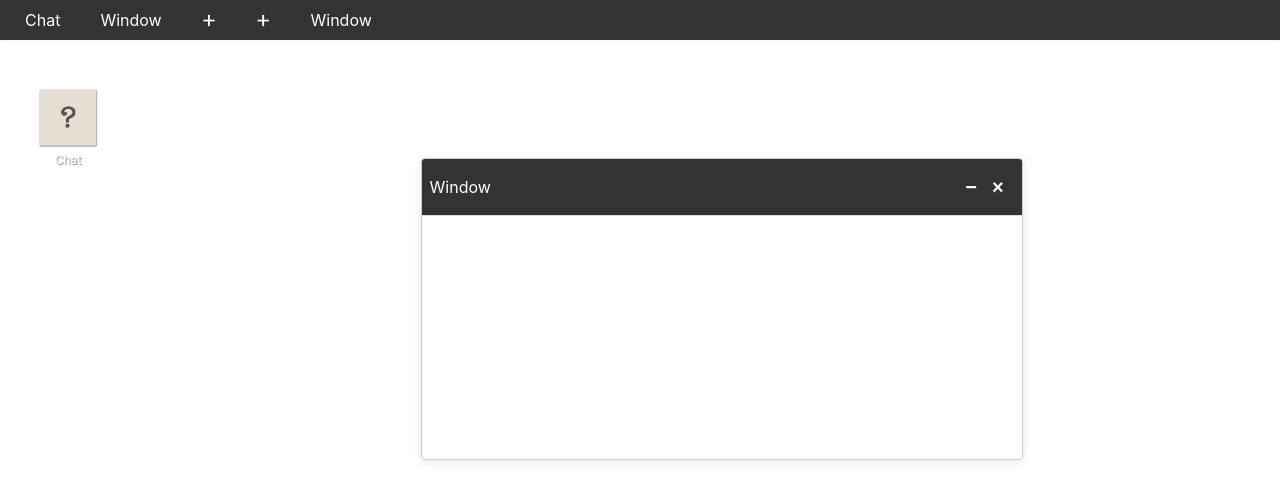
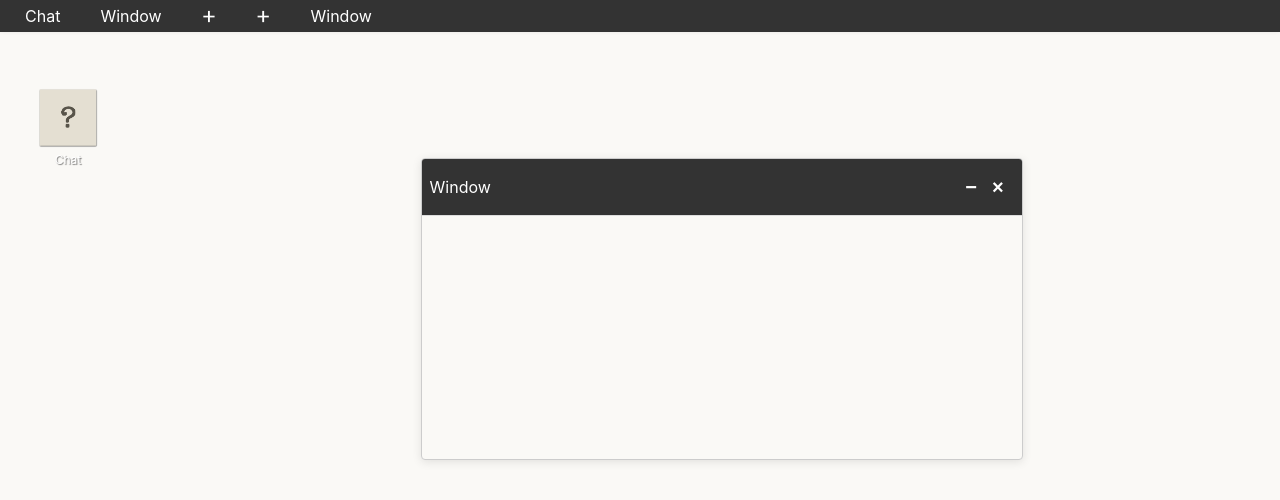
Before and after one commit to sudoDeVinci/NeocitiesWM, a website built with Vite: page src/index.html in a window 1280 px wide. Both pictures are taken after a click on the element "Window". Built offline with nearby package versions, Linux system fonts and the light colour scheme.

Commit message:
som basic changes and getting TODOs in order

```diff
--- a/src/js/chat.js
+++ b/src/js/chat.js
@@ -377,7 +377,7 @@ export default class ChatWindow extends Window {
   }
 
   connectWebSocket () {
-    this.ws = new WebSocket('wss://courselab.lnu.se/message-app/socket')
+    this.ws = new WebSocket('')
 
     this.ws.onopen = () => {
       this.addSystemMessage('Connecting to chat server')
@@ -430,7 +430,7 @@ export default class ChatWindow extends Window {
       data: text,
       username: this.username,
       channel: this.channel,
-      key: 'eDBE76deU7L0H9mEBgxUKVR0VCnq0XBd'
+      key: ''
     }
 
     this.ws.send(JSON.stringify(message))
--- a/src/js/environment.js
+++ b/src/js/environment.js
@@ -12,6 +12,11 @@ export default class Environment {
     this.currentlyDragging = null
     this.username = 'Anonymous-' + Math.floor(Math.random() * 1000)
 
+    // Set default colors
+    this.background_color = '#FAF9F6'
+    this.taskbar_background_color = '#333'
+    this.taskbar_text_color = '#fff'
+
     // Add custom font for code blocks
     const fontLink = document.createElement('link')
     fontLink.href = 'https://fonts.googleapis.com/css2?family=Fira+Code:wght@400;500&display=swap'
@@ -22,17 +27,31 @@ export default class Environment {
     this.environment = document.createElement('div')
     this.environment.id = 'window-environment'
     this.environment.style.cssText = `
-      width: 100%;
-      max-height: 100%;
-      max-width: 100%;
-      height: 100%;
+      height: 100vh;
+      width: 100vw;
       overflow-x: hidden;
       overflow-y: hidden;
+      background-color: ${this.background_color};
       `
 
     // Taskbar DOM element
     this.taskbar = document.createElement('div')
     this.taskbar.id = 'taskbar'
+    this.taskbar.style.cssText = `
+      position: fixed;
+      top: 0;
+      left: 0;
+      right: 0;
+      max-width: 100vw;
+      display: flex;
+      min-height: 30px;
+      align-items: center;
+      padding: 0 10px;
+      box-shadow: 0 -2px 5px rgba(0, 0, 0, 0.2);
+      z-index: 9999;
+      background-color: ${this.taskbar_background_color};
+      color: ${this.taskbar_text_color};
+      `
 
     // Icon container DOM element
     this.iconContainer = document.createElement('div')
@@ -214,15 +233,23 @@ export default class Environment {
 
     switch (WindowClass) {
       case Popup:
-        window = new Popup(id, content, width, height, savedState)
+        window = new Popup(id,
+                          content,
+                          width,
+                          height,
+                          savedState
+                        )
         break
 
       case ChatWindow:
-        window = new ChatWindow(id, width, height, 'default', savedState)
+        window = new ChatWindow(id,
+                                width,
+                                height,
+                                'default',
+                                savedState
+                              )
         window.on('toggleEmojis', () => this.toggleEmojis(window))
-        window.on('usernameChanged', (username) => {
-          this.username = username
-        })
+        window.on('usernameChanged', (username) => {this.username = username})
         break
 
       case EmojiSelector:
@@ -232,7 +259,13 @@ export default class Environment {
       case null:
       case Window:
       default:
-        window = new Window(id, title, content, width, height, savedState)
+        window = new Window(id,
+                            title,
+                            content,
+                            width,
+                            height,
+                            savedState
+                          )
     }
 
     // Set up event listeners
@@ -242,7 +275,13 @@ export default class Environment {
     window.on('minimize', () => this.saveState())
     window.on('drag', () => this.saveState())
     window.on('dragEnd', () => this.saveState())
-    window.on('popup', (data) => this.newWindow('Popup', data.content, data.width, data.height, null, Popup))
+    window.on('popup', (data) => this.newWindow('Popup',
+                                                data.content,
+                                                data.width,
+                                                data.height,
+                                                null,
+                                                Popup
+                                              ))
 
     this.windows.set(window.id, window)
     this.environment.appendChild(window.element)
--- a/src/js/style.css
+++ b/src/js/style.css
@@ -1,7 +1,6 @@
 body {
     background: transparent; /* Make it white if you need */
     color: #333;
-    padding: 0 24px;
     margin: 0;
     max-height: 100vh;
     max-width:100vw;
@@ -10,22 +9,6 @@ body {
     align-items: center;
     font-family: -apple-system, BlinkMacSystemFont, 'Segoe UI', Roboto, Oxygen, Ubuntu, Cantarell, 'Open Sans', 'Helvetica Neue', sans-serif;
   }
-
-  #taskbar {
-    position: fixed;
-    top: 0;
-    left: 0;
-    right: 0;
-    height: 5vh;
-    max-width: 100vw;
-    background-color: #333;
-    color: white;
-    display: flex;
-    align-items: center;
-    padding: 0 10px;
-    box-shadow: 0 -2px 5px rgba(0, 0, 0, 0.2);
-    z-index: 9999;
-}
 
 .taskbar-item {
     padding: 0 15px;
--- a/src/js/window.js
+++ b/src/js/window.js
@@ -1,13 +1,12 @@
 /**
  * Base event emitter class for handling window events
  */
-class WindowEventEmitter {
-  constructor () {
-    /**
+class EventEmitter {
+  /**
      * @private
+     * @type {object.<string, Array<Function>>}
      */
-    this.listeners = {}
-  }
+  #listeners = {}
 
   /**
    * Register an event listener
@@ -15,27 +14,23 @@ class WindowEventEmitter {
    * @param {Function} callback - The callback function to execute
    */
   on (event, callback) {
-    if (!this.listeners[event]) {
-      this.listeners[event] = []
-    }
-    this.listeners[event].push(callback)
+    if (!this.#listeners[event]) this.#listeners[event] = []
+    this.#listeners[event].push(callback)
   }
 
   /**
    * Emit an event to all registered listeners
    * @param {string} event - The event name to emit
-   * @param {*} data - Data to pass to the listeners
+   * @param {*} [data] - Optional data to pass to the listeners
    */
   emit (event, data) {
-    if (this.listeners[event]) {
-      this.listeners[event].forEach(callback => callback(data))
-    }
+    if (this.#listeners[event]) this.#listeners[event].forEach(callback => callback(data))
   }
 }
 
 /**
  * Represents a draggable window component with a title bar and content area
- * @augments WindowEventEmitter
+ * @extends EventEmitter
  * @fires Window#close
  * @fires Window#focus
  * @fires Window#dragStart
@@ -43,7 +38,7 @@ class WindowEventEmitter {
  * @fires Window#dragEnd
  * @fires Window#minimize
  */
-export default class Window extends WindowEventEmitter {
+export default class Window extends EventEmitter {
   /**
    * Create a new Window instance
    * @param {string} id - Unique identifier for the window
@@ -86,6 +81,10 @@ export default class Window extends WindowEventEmitter {
       )
 
       this.isMinimized = false
+      this.background_color = '#FAF9F6'
+      this.titlebar_background_color = '#333'
+      this.titlebar_text_color = '#fff'
+
     }
 
     // Initialize drag state
@@ -128,7 +127,7 @@ export default class Window extends WindowEventEmitter {
         top: ${this.y}px;
         width: ${this.width}px;
         height: ${this.height}px;
-        background: white;
+        background: ${this.background_color};
         border: 1px solid #ccc;
         border-radius: 4px;
         box-shadow: 0 2px 10px rgba(0,0,0,0.1);
@@ -139,8 +138,8 @@ export default class Window extends WindowEventEmitter {
     this.titleBar.className = 'window-title-bar'
     this.titleBar.style.cssText = `
         padding: 8px;
-        background-color: #333;
-        color: white;
+        background: ${this.titlebar_background_color};
+        color: ${this.titlebar_text_color};
         border-bottom: 1px solid #ddd;
         cursor: move;
         user-select: none;
@@ -234,6 +233,8 @@ export default class Window extends WindowEventEmitter {
   /**
    * Initiates window dragging
    * @param {MouseEvent} event - The mousedown event
+   * @fires Window#dragStart
+   * @private
    */
   startDrag (event) {
     this.isDragging = true
@@ -247,6 +248,7 @@ export default class Window extends WindowEventEmitter {
   /**
    * Updates window position during drag
    * @param {MouseEvent} event - The mousemove event
+   * @fires Window#drag
    */
   drag (event) {
     if (!this.isDragging) return
@@ -266,20 +268,32 @@ export default class Window extends WindowEventEmitter {
     this.x = newX
     this.y = newY
     this.updatePosition()
+    /**
+     * @event Window#drag
+     * @type {Window}
+     * @property {Window} window - The window instance that is being dragged
+     */
     this.emit('drag', this)
   }
 
   /**
    * Ends the window dragging operation
+   * @fires Window#dragEnd
    */
   dragEnd () {
     if (!this.isDragging) return
     this.isDragging = false
+    /**
+     * @event Window#dragEnd
+     * @type {Window}
+     * @property {Window} window - The window instance that was dragged
+     */
     this.emit('dragEnd', this)
   }
 
   /**
    * Toggles the window's minimized state
+   * @fires Window#minimize
    */
   toggleMinimize () {
     if (this.isMinimized) {
@@ -287,6 +301,11 @@ export default class Window extends WindowEventEmitter {
     } else {
       this.minimize()
     }
+    /**
+     * @event Window#minimize
+     * @type {Window}
+     * @property {Window} window - The window instance that was minimized
+     */
     this.emit('minimize', this)
   }
 
```
Also changed, not shown: README.md, dist/assets/index-BlmW3QPQ.js, dist/assets/index-C1RnrjYp.css (deleted), dist/assets/index-Cg8XB8Ir.css (added), dist/images/eg.png (added), dist/index.html.
